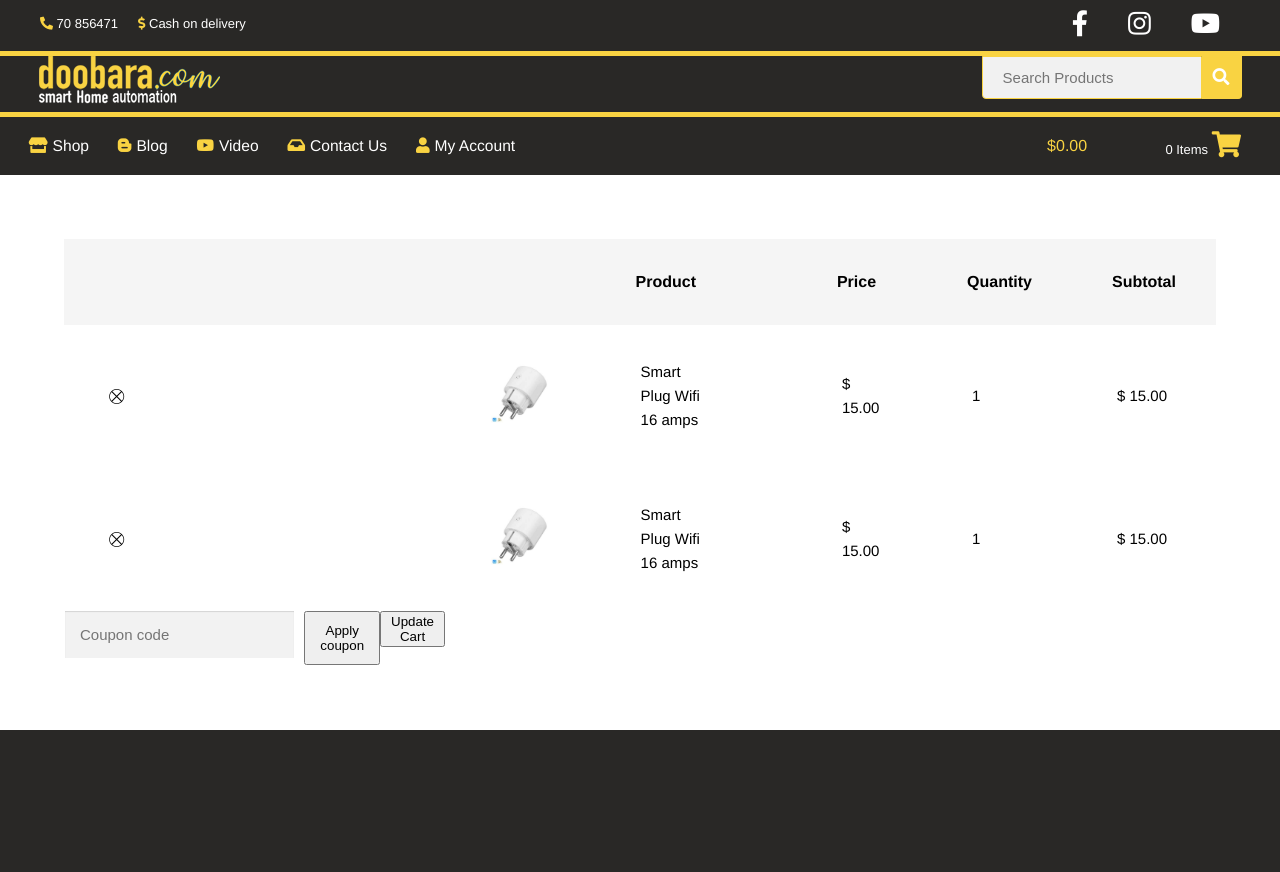
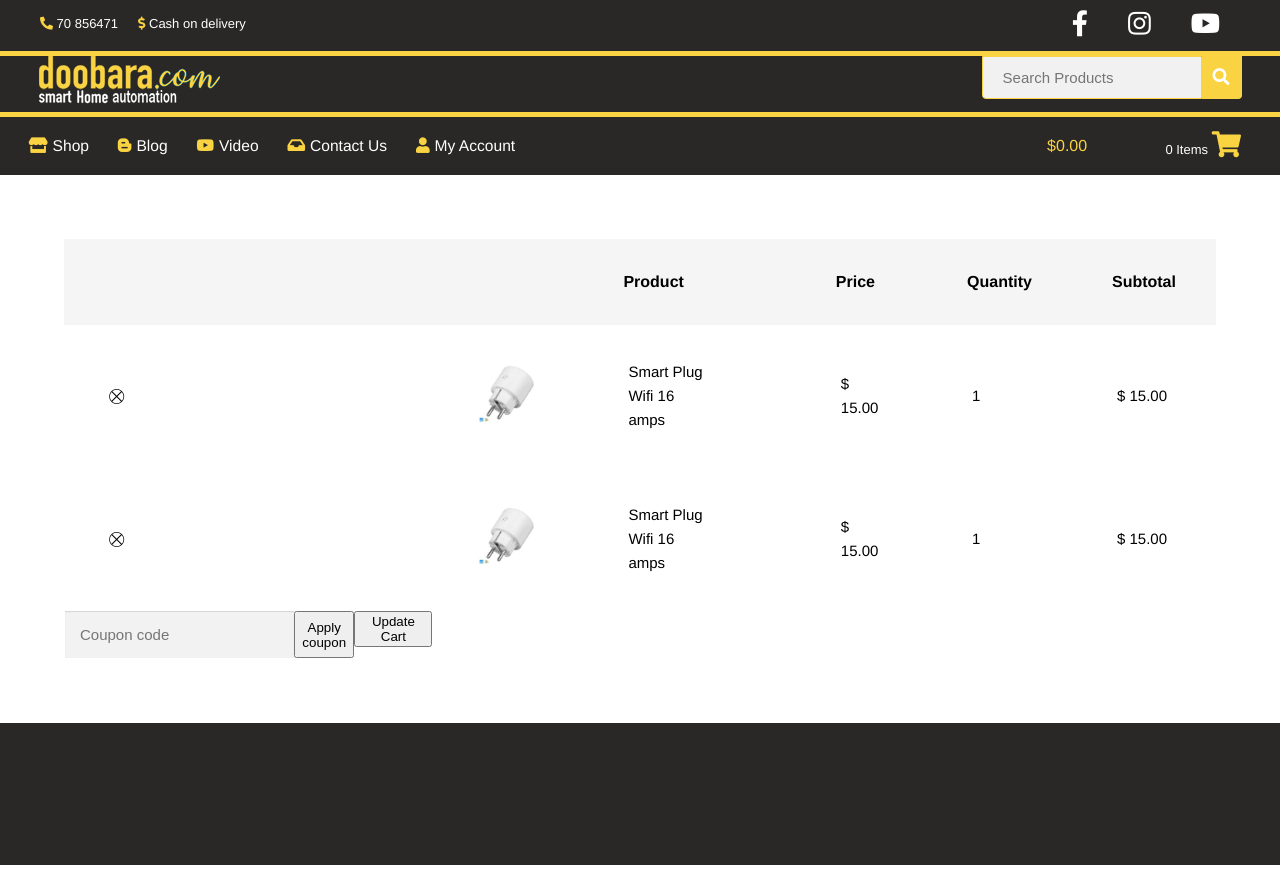
Before and after one commit to youdass101/doobara, a Django app: page /cart in a window 1280 px wide. Run offline with Django 3.2, Linux system fonts and the light colour scheme.

Commit message:
cart page

```diff
--- a/doobarashop/static/doobarashop/style.css
+++ b/doobarashop/static/doobarashop/style.css
@@ -1018,7 +1018,10 @@ form.search-site button {
 }
 .cart-table-container .products-in-cart tfoot tr .in-cart-footer-container {
   display: flex;
-  width: 100%;
+  justify-content: space-between;
+}
+.cart-table-container .products-in-cart tfoot tr .in-cart-footer-container .in-cart-coupon-input {
+  display: inline-flex;
 }
 .cart-table-container .products-in-cart tfoot tr .in-cart-footer-container .in-cart-coupon-input input {
   padding: 15px;
@@ -1031,12 +1034,6 @@ form.search-site button {
   box-shadow: inset 0 1px 1px rgba(0, 0, 0, 0.13);
   font-size: 15px;
 }
-.cart-table-container .products-in-cart tfoot tr .in-cart-footer-container .in-cart-apply-coupon-button {
-  padding-left: 10px;
-}
-.cart-table-container .products-in-cart tfoot tr .in-cart-footer-container .in-cart-apply-coupon-button button {
-  padding: 10px;
-}
 .cart-table-container .products-in-cart tfoot tr .in-cart-footer-container .in-cart-update-cart-button {
   float: right !important;
 }
--- a/doobarashop/templates/doobarashop/cart.html
+++ b/doobarashop/templates/doobarashop/cart.html
@@ -6,9 +6,10 @@ Contact Us
 {% endblock %}
 {% block body %}
 <div class="cart-table-container">
-    <table class="products-in-cart">
+    <table class="products-in-cart" cellspacing="0">
 
         <thead>
+
             <tr>
                 <th class="in-cart-header-empty"></th>
                 <th class= "in-cart-header-empty"></th>
@@ -17,6 +18,7 @@ Contact Us
                 <th class="in-cart-header-quantity">Quantity</th>
                 <th class="in-cart-header-subtotal">Subtotal</th>
             </tr>
+        </thead>
         <tbody>
             <tr>
                 <td class="in-cart-remove-icon">
@@ -46,15 +48,14 @@ Contact Us
         <tfoot>
             <tr>
                 <td colspan="6" class="in-cart-footer-container">
-                        <div class="in-cart-coupon-input"><input type="text" placeholder="Coupon code"></div>
-                        <div class="in-cart-apply-coupon-button"><button>Apply coupon</button></div>
+                    <div class="in-cart-coupon-input"><input type="text" placeholder="Coupon code">
+                    <button>Apply coupon</button>
+                    </div>
+
                     <div class="in-cart-update-cart-button"><button>Update Cart</button></div>
                 </td>
             </tr>
-
         </tfoot>
-        </thead>
-
     </table>
 </div>
 {% endblock %}
```
Also changed, not shown: doobarashop/static/doobarashop/sass/components/_cart-in-cart-table.scss (+5 -9 lines), 1 other file. Lines whose indentation alone changed are shown as unchanged.
